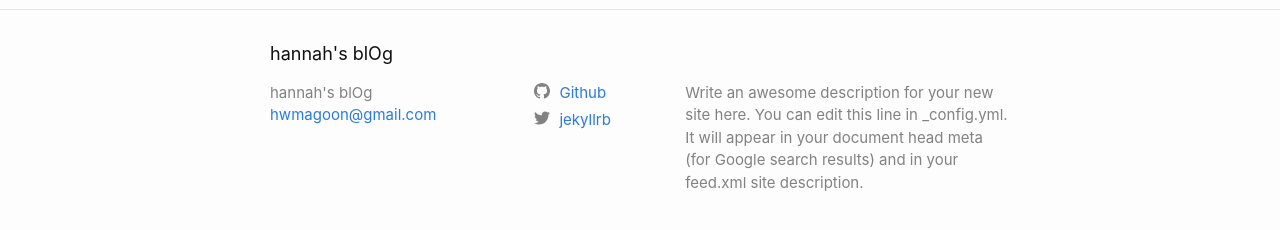
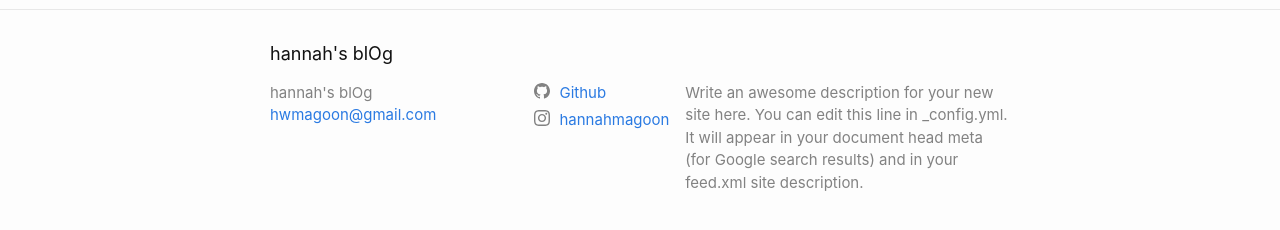
Before and after one commit to bananapancakes314/website-thingy, a Jekyll site: the page built from index.markdown, in a window 1280 px wide. Shown: the part 646-876 px from the top of the page. Built offline with Jekyll 4.4.1, drawn with Linux system fonts in a browser that asks for light colours; part of the change alters nothing that is shown.

Commit message:
edited layout

```diff
--- a/_config.yml
+++ b/_config.yml
@@ -27,8 +27,12 @@ description: >- # this means to ignore newlines until "baseurl:"
 #copied from github-pages: https://bananapancakes314.github.io/website-thingy/
 baseurl: "/website-thingy" # the subpath of your site, e.g. /blog
 url: "https://bananapancakes314.github.io" # the base hostname & protocol for your site, e.g. http://example.com
-twitter_username: jekyllrb
-github_username:  jekyll
+#twitter_username: jekyllrb
+github_username:  bananapancakes314
+
+#Fields used by minima theme but not included in initial build
+instagram_username: hannahmagoon
+other_link: QWOP
 
 # Build settings
 # removed theme, uploaded includes, layouts, sass, and assets files?
```
